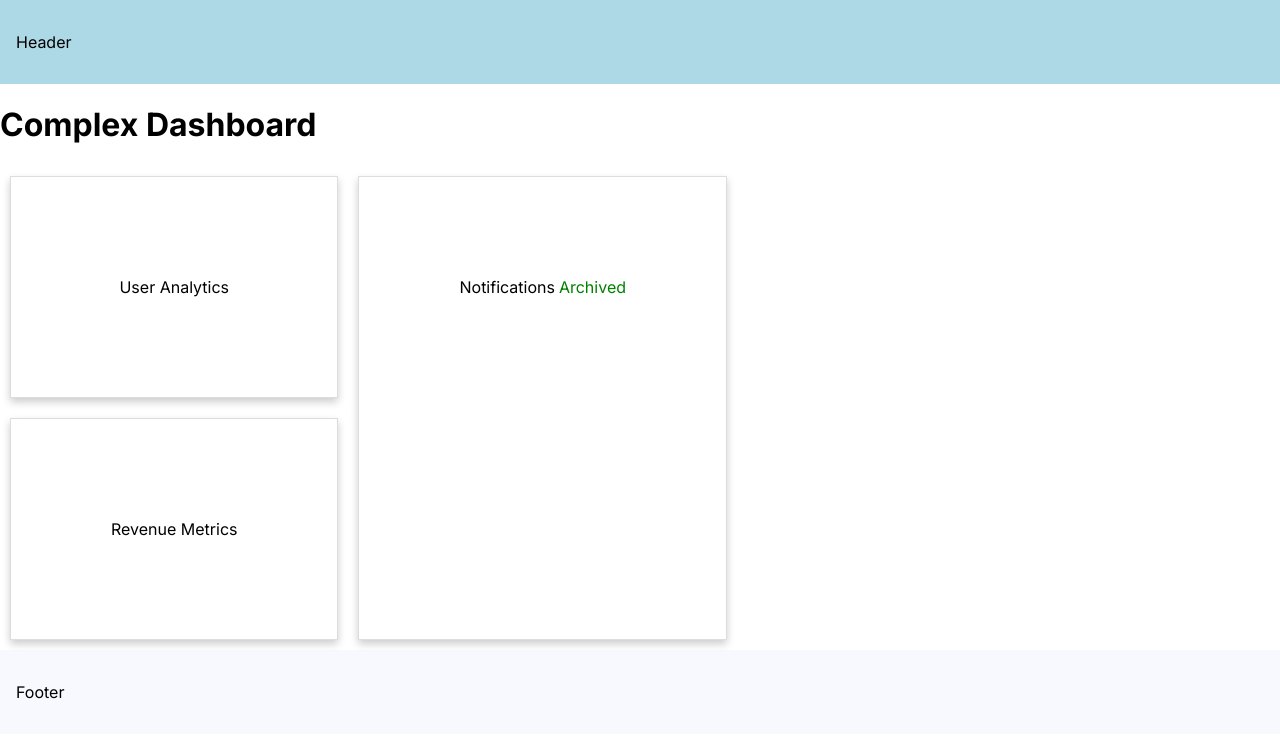
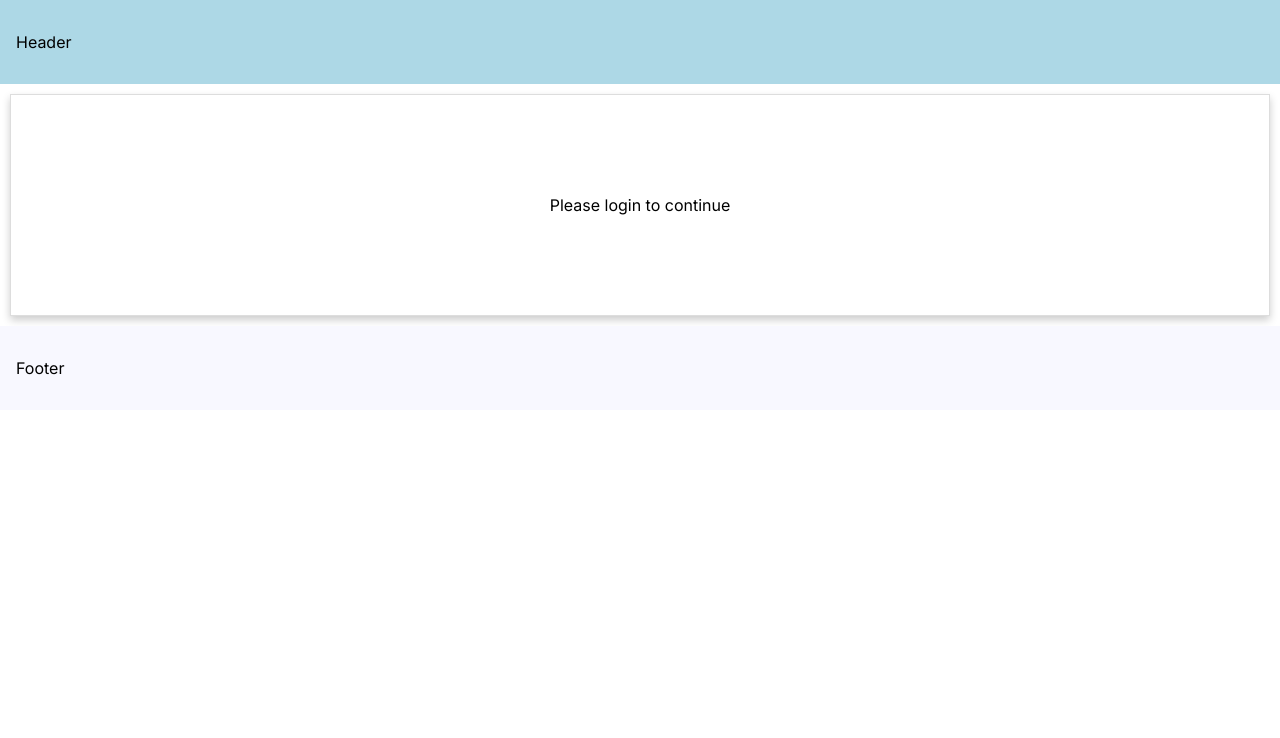
Before and after one commit to lsj2015-hub/nextjs14-tutorial, a Next.js app: page /complex-dashboard in a window 1280 px wide. Shown: the top 738 px of the page. Built offline with nearby package versions, Linux system fonts and the light colour scheme.

Commit message:
Conditional Routes

```diff
--- /dev/null
+++ b/src/app/complex-dashboard/@login/page.tsx
@@ -0,0 +1,5 @@
+import Card from '@/components/card';
+
+export default function Login() {
+  return <Card>Please login to continue</Card>;
+}
--- a/src/app/complex-dashboard/layout.tsx
+++ b/src/app/complex-dashboard/layout.tsx
@@ -3,13 +3,17 @@
   users,
   revenue,
   notifications,
+  login,
 }: {
   children: React.ReactNode;
   users: React.ReactNode;
   revenue: React.ReactNode;
   notifications: React.ReactNode;
+  login: React.ReactNode;
 }) {
-  return (
+  const isLoggedIn = false;
+
+  return isLoggedIn ? (
     <>
       <div>{children}</div>
       <div style={{ display: 'flex' }}>
@@ -20,5 +24,7 @@
         <div style={{ display: 'flex', flex: 1 }}>{notifications}</div>
       </div>
     </>
+  ) : (
+    login
   );
 }
```
